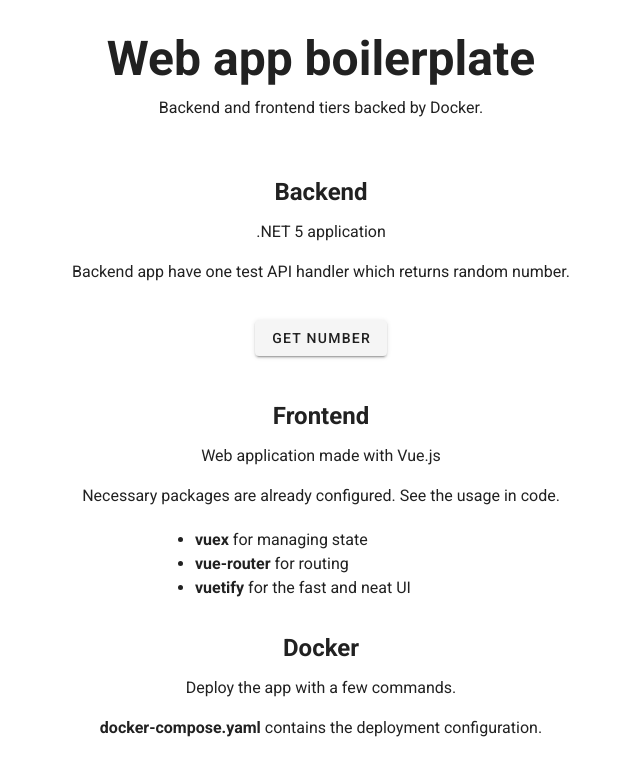
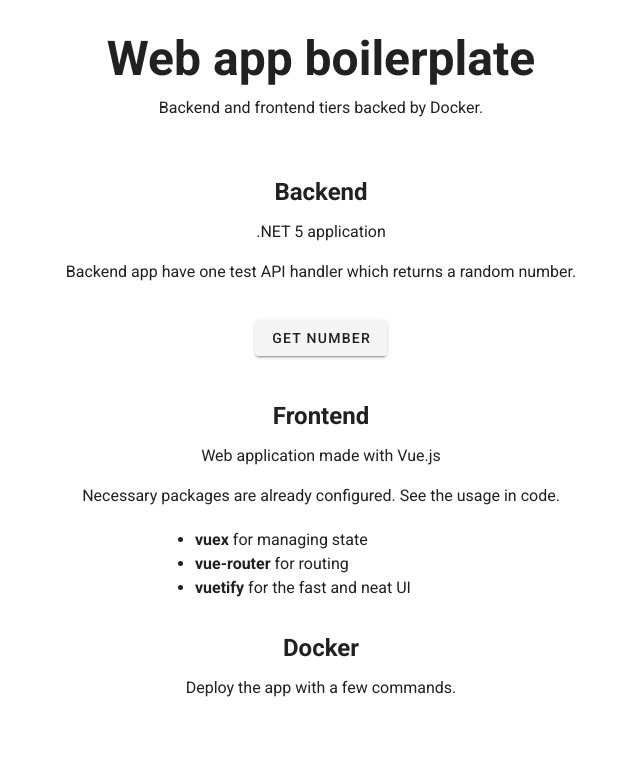
Before and after one commit to averkij/vue-dotnet-docker, a Vue app in the folder fe/: page / in a window 1280 px wide. Shown: the part 290-1066 px from the top of the page, without its empty margins (319-959 px from the left). After the commit the page ends 1038 px from the top, so only its background shows below. Built offline with nearby package versions, Linux system fonts and the light colour scheme.

Commit message:
Cleaning.

```diff
--- a/fe/src/common/config.js
+++ b/fe/src/common/config.js
@@ -1,3 +1,7 @@
-export const API_URL = "http://localhost";
+//DEV
+export const API_URL = "https://localhost:5001";
+
+//PROD
+// export const API_URL = "http://127.0.0.1";
 
 export default API_URL;
--- a/fe/src/components/HelloWorld.vue
+++ b/fe/src/components/HelloWorld.vue
@@ -24,7 +24,7 @@
           .NET 5 application
         </p>
         <p class="subheading font-weight-regular">
-          Backend app have one test API handler which returns random number.
+          Backend app have one test API handler which returns a random number.
         </p>
         <v-btn class="mt-5" @click="getNewNumber()">Get number</v-btn>
         <p v-show="testItem" class="text-h4 font-weight-bold mt-5">
@@ -61,9 +61,9 @@
           Deploy the app with a few commands.
         </p>
 
-        <p class="subheading font-weight-regular">
+        <!-- <p class="subheading font-weight-regular">
           <b>docker-compose.yaml</b> contains the deployment configuration.
-        </p>
+        </p> -->
       </v-col>
     </v-row>
   </v-container>
```
